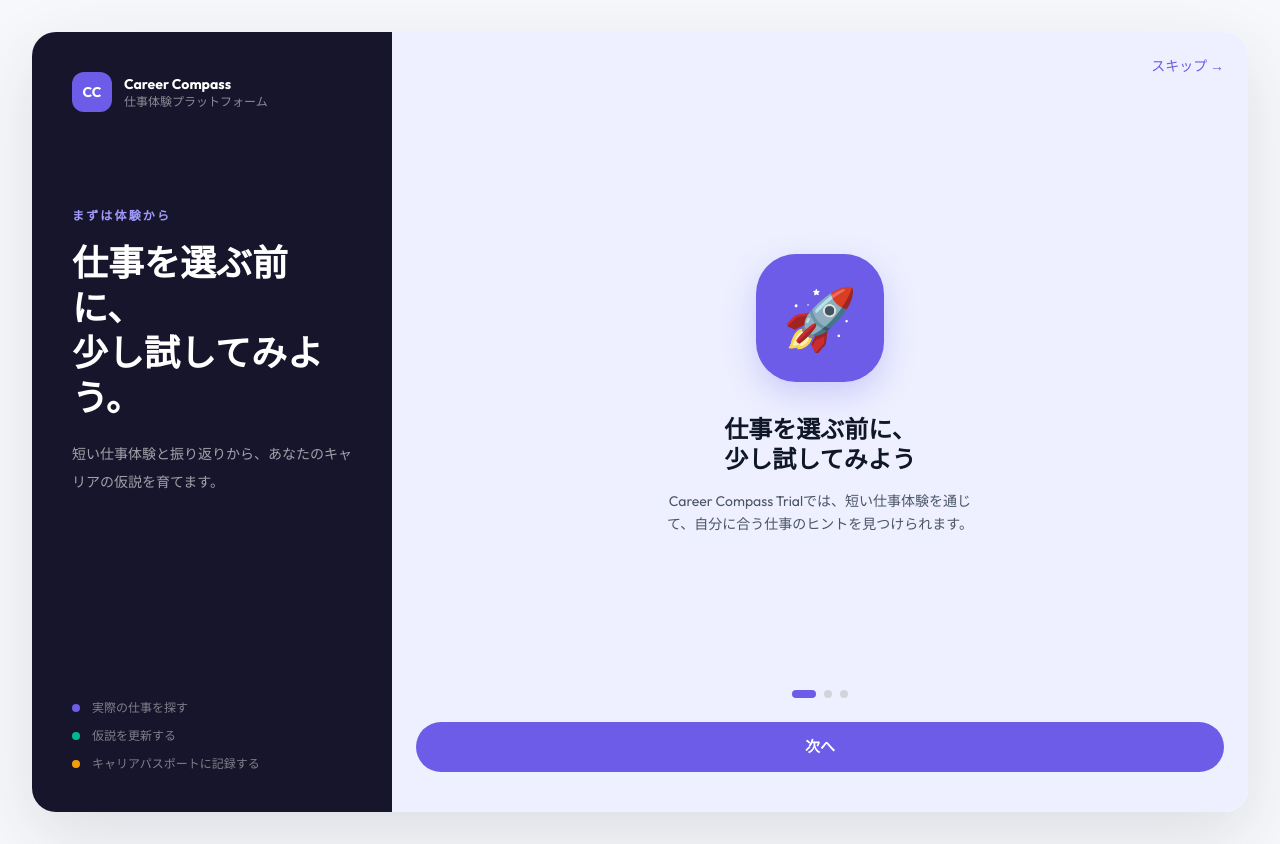
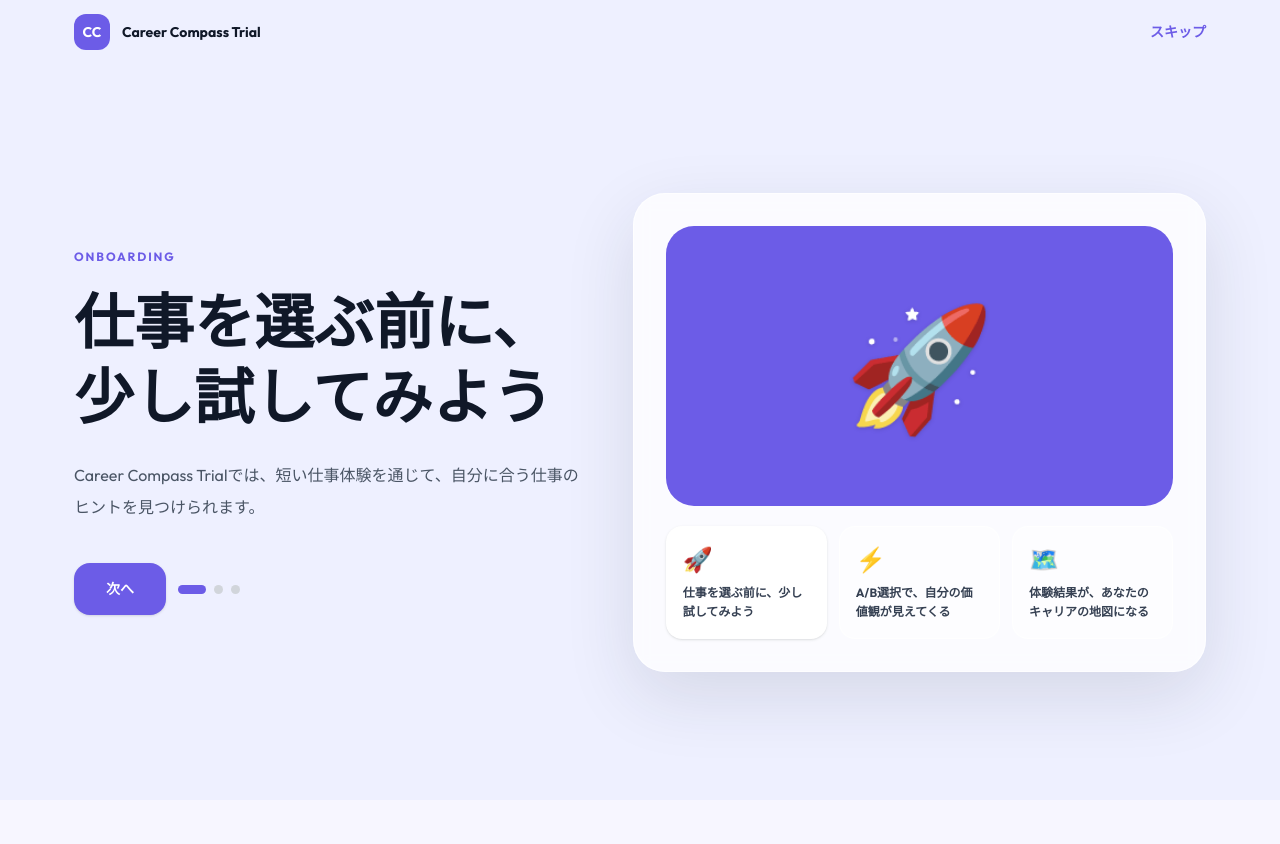
Before and after one commit to mizomizo1/260926-origin-ai-hackathon, a React (Vite) app: page / in a window 1280 px wide. Both pictures are taken after a click on the button "はじめる". After the commit the page ends 800 px from the top, so only its background shows below. Built offline with nearby package versions, Linux system fonts and the light colour scheme; the HTML template or start-up script is replaced by a standard one.

Commit message:
feat: enhance UI layout and styling across multiple screens for improved user experience

```diff
--- a/src/App.tsx
+++ b/src/App.tsx
@@ -106,33 +106,8 @@ export default function App() {
 
   if (isPreAuth) {
     return (
-      <div className="min-h-screen bg-[#F7F8FB] p-4 lg:p-8">
-        <div className="mx-auto grid min-h-[calc(100vh-2rem)] max-w-[1280px] overflow-hidden rounded-3xl bg-white shadow-[0_24px_70px_rgba(31,41,55,0.12)] lg:min-h-[calc(100vh-4rem)] lg:grid-cols-[360px_1fr]">
-          <aside className="hidden bg-[#17152B] p-10 text-white lg:flex lg:flex-col lg:justify-between">
-            <div>
-              <button onClick={() => navigate('splash')} className="flex items-center gap-3 text-left">
-                <span className="flex h-10 w-10 items-center justify-center rounded-xl bg-[#6C5CE7] text-sm font-bold">CC</span>
-                <span>
-                  <span className="block text-sm font-bold">Career Compass</span>
-                  <span className="block text-xs text-white/50">仕事体験プラットフォーム</span>
-                </span>
-              </button>
-              <div className="mt-24">
-                <p className="text-xs font-semibold uppercase tracking-[0.18em] text-[#A29BFE]">まずは体験から</p>
-                <h1 className="mt-4 text-4xl font-bold leading-tight">仕事を選ぶ前に、<br />少し試してみよう。</h1>
-                <p className="mt-5 text-sm leading-7 text-white/60">短い仕事体験と振り返りから、あなたのキャリアの仮説を育てます。</p>
-              </div>
-            </div>
-            <div className="space-y-3 text-xs text-white/45">
-              <div className="flex items-center gap-3"><span className="h-2 w-2 rounded-full bg-[#6C5CE7]" /> 実際の仕事を探す</div>
-              <div className="flex items-center gap-3"><span className="h-2 w-2 rounded-full bg-[#00B894]" /> 仮説を更新する</div>
-              <div className="flex items-center gap-3"><span className="h-2 w-2 rounded-full bg-[#F59E0B]" /> キャリアパスポートに記録する</div>
-            </div>
-          </aside>
-          <section className="min-w-0 overflow-y-auto bg-white">
-            {renderScreen()}
-          </section>
-        </div>
+      <div className="min-h-screen bg-[#F7F8FB]">
+        {renderScreen()}
       </div>
     )
   }
--- a/src/screens/ABIntro.tsx
+++ b/src/screens/ABIntro.tsx
@@ -18,13 +18,17 @@ export default function ABIntro({ navigate }: Props) {
   }
 
   return (
-    <div className="flex flex-col min-h-[780px] bg-white px-6 py-8">
-      <div className="flex-1 flex flex-col justify-center">
-        <div className="overflow-hidden rounded-3xl border border-[#E8E6F5] bg-[#F7F8FB] mb-6">
-          <img src={abIllustration} alt="" className="h-52 w-full object-cover object-center" />
+    <div className="min-h-screen bg-white px-6 py-10">
+      <main className="mx-auto grid min-h-[calc(100vh-5rem)] max-w-[1120px] grid-cols-1 items-center gap-8 lg:grid-cols-[1.05fr_0.95fr]">
+      <section>
+        <div className="overflow-hidden rounded-3xl border border-[#E8E6F5] bg-[#F7F8FB]">
+          <img src={abIllustration} alt="" className="h-[360px] w-full object-cover object-center" />
         </div>
-        <h2 className="text-2xl font-bold text-gray-900 leading-tight">5問だけ、直感で選ぶ</h2>
-        <p className="text-sm text-gray-500 leading-relaxed mt-3">
+      </section>
+      <section>
+        <p className="text-xs font-bold uppercase tracking-[0.16em] text-[#6C5CE7]">A/B Test</p>
+        <h1 className="mt-4 text-4xl font-bold text-gray-900 leading-tight">5問だけ、直感で選ぶ</h1>
+        <p className="text-base text-gray-500 leading-8 mt-4">
           左右の選択肢を見比べて、今の自分に近い方を選んでください。正解はありません。
         </p>
 
@@ -62,9 +66,7 @@ export default function ABIntro({ navigate }: Props) {
             ))}
           </div>
         </div>
-      </div>
 
-      <div className="pb-4">
         <button
           onClick={start}
           onMouseDown={() => setStartPressed(true)}
@@ -75,7 +77,8 @@ export default function ABIntro({ navigate }: Props) {
         >
           5問だけ選ぶ
         </button>
-      </div>
+      </section>
+      </main>
     </div>
   )
 }
--- a/src/screens/ABQuestion.tsx
+++ b/src/screens/ABQuestion.tsx
@@ -30,7 +30,8 @@ export default function ABQuestion({ navigate, questionIndex, answers, setAnswer
   }
 
   return (
-    <div className="flex flex-col min-h-[780px] bg-white px-5 py-6">
+    <div className="min-h-screen bg-white px-6 py-8">
+      <main className="mx-auto max-w-[1040px]">
       {/* Header */}
       <div className="mb-6">
         <div className="flex justify-between items-center mb-3">
@@ -48,14 +49,14 @@ export default function ABQuestion({ navigate, questionIndex, answers, setAnswer
       </div>
 
       {/* Question */}
-      <div className="text-center mb-6">
+      <div className="text-center mb-8">
         <p className="text-xs font-medium text-[#6C5CE7] mb-2 uppercase tracking-wider">Q{questionIndex + 1}</p>
-        <h3 className="text-lg font-bold text-gray-900">{q.question}</h3>
+        <h1 className="text-3xl font-bold text-gray-900">{q.question}</h1>
       </div>
 
       {/* Cards */}
       <div className="flex-1 flex flex-col gap-4">
-        <div className="grid grid-cols-[1fr_auto_1fr] items-stretch gap-2 sm:gap-3">
+        <div className="grid grid-cols-[1fr_auto_1fr] items-stretch gap-4">
         {(['a', 'b'] as const).map(choice => {
           const card = q[choice]
           const isSelected = selected === choice
@@ -69,7 +70,7 @@ export default function ABQuestion({ navigate, questionIndex, answers, setAnswer
               <button
                 onClick={() => choose(choice)}
                 disabled={selected !== null}
-                className="w-full rounded-3xl p-4 sm:p-5 text-left transition-all duration-200 active:scale-[0.98]"
+                className="min-h-[330px] w-full rounded-3xl p-6 text-left transition-all duration-200 active:scale-[0.98]"
                 style={{
                   border: isSelected ? `2.5px solid ${choice === 'a' ? '#6C5CE7' : '#00B894'}` : '2px solid #E8E6F5',
                   background: isSelected ? (choice === 'a' ? '#EEF0FF' : '#ECFDF7') : 'white',
@@ -91,7 +92,7 @@ export default function ABQuestion({ navigate, questionIndex, answers, setAnswer
                 </div>
                 <ul className="space-y-3">
                   {card.points.map((pt, i) => (
-                    <li key={i} className="rounded-2xl bg-gray-50 px-3 py-2 text-sm font-medium text-gray-700">
+                    <li key={i} className="rounded-2xl bg-gray-50 px-4 py-3 text-base font-medium text-gray-700">
                       {pt}
                     </li>
                   ))}
@@ -113,6 +114,7 @@ export default function ABQuestion({ navigate, questionIndex, answers, setAnswer
           どちらも気になる（どちらかをランダム選択）
         </button>
       </div>
+      </main>
     </div>
   )
 }
--- a/src/screens/Onboarding.tsx
+++ b/src/screens/Onboarding.tsx
@@ -37,46 +37,67 @@ export default function Onboarding({ navigate }: Props) {
   }
 
   return (
-    <div className="flex flex-col min-h-[780px]" style={{ background: slide.bg, transition: 'background 0.4s' }}>
-      {/* Skip */}
-      <div className="flex justify-end p-6">
-        <button onClick={() => navigate('roleSelect')} className="text-sm font-medium" style={{ color: slide.color }}>
-          スキップ →
+    <div className="min-h-screen" style={{ background: slide.bg, transition: 'background 0.4s' }}>
+      <header className="mx-auto flex h-16 max-w-[1180px] items-center justify-between px-6">
+        <button onClick={() => navigate('splash')} className="flex items-center gap-3 text-left">
+          <span className="flex h-9 w-9 items-center justify-center rounded-xl bg-[#6C5CE7] text-sm font-bold text-white">CC</span>
+          <span className="text-sm font-bold text-gray-900">Career Compass Trial</span>
         </button>
-      </div>
+        <button onClick={() => navigate('roleSelect')} className="text-sm font-bold" style={{ color: slide.color }}>
+          スキップ
+        </button>
+      </header>
 
-      {/* Illustration */}
-      <div className="flex-1 flex flex-col items-center justify-center px-8 text-center">
-        <div className="w-32 h-32 rounded-[40px] flex items-center justify-center text-6xl mb-8 mx-auto"
-          style={{ background: slide.color, boxShadow: `0 12px 32px ${slide.color}40` }}>
-          {slide.emoji}
-        </div>
-
-        <h2 className="text-2xl font-bold text-gray-900 leading-tight mb-4" style={{ whiteSpace: 'pre-line' }}>
+      <main className="mx-auto grid min-h-[calc(100vh-4rem)] max-w-[1180px] grid-cols-1 items-center gap-10 px-6 py-10 lg:grid-cols-[0.95fr_1.05fr]">
+        <section>
+          <p className="text-xs font-bold uppercase tracking-[0.16em]" style={{ color: slide.color }}>Onboarding</p>
+          <h1 className="mt-5 text-4xl font-bold leading-tight text-gray-900 lg:text-6xl" style={{ whiteSpace: 'pre-line' }}>
             {slide.title}
-        </h2>
-        <p className="text-sm text-gray-600 leading-relaxed max-w-xs">
+          </h1>
+          <p className="mt-6 max-w-xl text-base leading-8 text-gray-600">
             {slide.desc}
           </p>
-      </div>
-
-      {/* Bottom */}
-      <div className="px-6 pb-10">
-        {/* Dots */}
-        <div className="flex justify-center gap-2 mb-6">
+          <div className="mt-10 flex max-w-md items-center gap-3">
+            <button onClick={next} className="rounded-2xl px-8 py-4 text-sm font-bold text-white shadow-sm" style={{ background: slide.color }}>
+              {current < slides.length - 1 ? '次へ' : 'はじめる'}
+            </button>
+            <div className="flex gap-2">
               {slides.map((_, i) => (
-            <div key={i} className="rounded-full transition-all duration-300"
+                <button
+                  key={i}
+                  onClick={() => setCurrent(i)}
+                  aria-label={`${i + 1}枚目`}
+                  className="rounded-full transition-all duration-300"
                   style={{
-                width: i === current ? 24 : 8, height: 8,
+                    width: i === current ? 28 : 9, height: 9,
                     background: i === current ? slide.color : '#D1D5DB',
-              }} />
+                  }}
+                />
               ))}
             </div>
+          </div>
+        </section>
 
-        <button onClick={next} className="primary-btn" style={{ background: slide.color }}>
-          {current < slides.length - 1 ? '次へ' : 'はじめる'}
+        <section className="rounded-[32px] border border-white/70 bg-white/75 p-8 shadow-[0_24px_70px_rgba(31,41,55,0.12)] backdrop-blur">
+          <div className="grid gap-5">
+            <div className="flex min-h-[280px] items-center justify-center rounded-[28px]" style={{ background: slide.color }}>
+              <div className="text-[120px] leading-none drop-shadow-sm">{slide.emoji}</div>
+            </div>
+            <div className="grid grid-cols-3 gap-3">
+              {slides.map((item, index) => (
+                <button
+                  key={item.title}
+                  onClick={() => setCurrent(index)}
+                  className={`rounded-2xl border p-4 text-left transition-all ${index === current ? 'border-transparent bg-white shadow-sm' : 'border-white/70 bg-white/45'}`}
+                >
+                  <div className="text-2xl">{item.emoji}</div>
+                  <p className="mt-2 text-xs font-bold leading-relaxed text-gray-700">{item.title.replace('\n', '')}</p>
                 </button>
+              ))}
             </div>
+          </div>
+        </section>
+      </main>
     </div>
   )
 }
--- a/src/screens/PreferenceResult.tsx
+++ b/src/screens/PreferenceResult.tsx
@@ -20,17 +20,24 @@ export default function PreferenceResult({ navigate, answers }: Props) {
   const secondary = top2[1]
 
   return (
-    <div className="flex flex-col min-h-[780px] bg-white pb-6">
+    <div className="min-h-screen bg-white px-6 py-10">
+      <main className="mx-auto grid min-h-[calc(100vh-5rem)] max-w-[1120px] grid-cols-1 items-center gap-8 lg:grid-cols-[0.95fr_1.05fr]">
       {/* Header */}
-      <div className="px-6 pt-8 pb-4 text-center" style={{ background: 'linear-gradient(180deg, #EEF0FF 0%, white 100%)' }}>
+      <section className="rounded-3xl p-8" style={{ background: 'linear-gradient(180deg, #EEF0FF 0%, white 100%)' }}>
         <div className="text-3xl mb-2">🔮</div>
-        <h2 className="text-xl font-bold text-gray-900">あなたの価値観の仮説</h2>
-        <p className="text-xs text-gray-500 mt-1">最初のTrial選びに使います</p>
-      </div>
+        <p className="text-xs font-bold uppercase tracking-[0.16em] text-[#6C5CE7]">Preference Result</p>
+        <h1 className="mt-4 text-4xl font-bold text-gray-900">あなたの価値観の仮説</h1>
+        <p className="text-base text-gray-500 mt-3">最初のTrial選びに使います</p>
 
-      <div className="px-6">
-        {/* 最初のTrialへの道のり(1つ目は完了済みで見せる) */}
-        <div className="rounded-2xl border border-gray-100 bg-white p-4 mb-4">
+        <div className="rounded-[28px] p-5 mb-4 border-l-4 border-[#6C5CE7]" style={{ background: 'linear-gradient(135deg, #EEF0FF, #F7F6FF)' }}>
+          <p className="text-xs font-bold text-[#6C5CE7] mb-2">初期仮説</p>
+          <p className="text-xl font-bold text-gray-900 leading-tight">人と関わりながら伸びるタイプ</p>
+          <p className="text-sm text-gray-600 leading-relaxed mt-3">まずは、相談しながら考えるTrialから試してみましょう。</p>
+        </div>
+      </section>
+
+      <section>
+        <div className="rounded-2xl border border-gray-100 bg-white p-4 mb-4 shadow-sm">
           <p className="text-[11px] font-bold text-gray-500 mb-3">あと2ステップで、企業から反応が届きます</p>
           <div className="flex items-center gap-2">
             {[
@@ -39,7 +46,7 @@ export default function PreferenceResult({ navigate, answers }: Props) {
               { label: '企業からの反応', state: 'locked' },
             ].map((step, index) => (
               <div key={step.label} className="flex items-center gap-2 flex-1 min-w-0">
-                <div className={`flex-1 min-w-0 rounded-xl px-2 py-2 text-center ${step.state === 'next' ? 'bg-[#6C5CE7] text-white' : step.state === 'done' ? 'bg-[#EEF0FF] text-[#6C5CE7]' : 'bg-gray-50 text-gray-400'}`}>
+                <div className={`flex-1 min-w-0 rounded-xl px-2 py-3 text-center ${step.state === 'next' ? 'bg-[#6C5CE7] text-white' : step.state === 'done' ? 'bg-[#EEF0FF] text-[#6C5CE7]' : 'bg-gray-50 text-gray-400'}`}>
                   <p className="text-[11px] font-bold truncate">{step.state === 'done' ? '✓ ' : step.state === 'locked' ? '🔒 ' : '▶ '}{step.label}</p>
                   {step.sub && <p className="text-[10px] opacity-80">{step.sub}</p>}
                 </div>
@@ -47,13 +54,6 @@ export default function PreferenceResult({ navigate, answers }: Props) {
               </div>
             ))}
           </div>
-        </div>
-
-        {/* Insight */}
-        <div className="rounded-[28px] p-5 mb-4 border-l-4 border-[#6C5CE7]" style={{ background: 'linear-gradient(135deg, #EEF0FF, #F7F6FF)' }}>
-          <p className="text-xs font-bold text-[#6C5CE7] mb-2">初期仮説</p>
-          <p className="text-xl font-bold text-gray-900 leading-tight">人と関わりながら伸びるタイプ</p>
-          <p className="text-sm text-gray-600 leading-relaxed mt-3">まずは、相談しながら考えるTrialから試してみましょう。</p>
         </div>
 
         <div className="rounded-3xl bg-white border border-gray-100 p-4 mb-4">
@@ -83,7 +83,8 @@ export default function PreferenceResult({ navigate, answers }: Props) {
         <button onClick={() => navigate('studentHome')} className="w-full text-center text-xs text-gray-400 mt-4 py-2">
           あとでやる
         </button>
-      </div>
+      </section>
+      </main>
     </div>
   )
 }
--- a/src/screens/RoleSelect.tsx
+++ b/src/screens/RoleSelect.tsx
@@ -4,23 +4,25 @@ interface Props { navigate: (s: Screen) => void }
 
 export default function RoleSelect({ navigate }: Props) {
   return (
-    <div className="flex flex-col min-h-[780px] bg-white px-6 py-10">
-      <div className="mb-10 text-center">
-        <div className="w-12 h-12 rounded-2xl bg-[#EEF0FF] flex items-center justify-center text-2xl mx-auto mb-4">🧭</div>
-        <h2 className="text-2xl font-bold text-gray-900">あなたはどちらですか？</h2>
-        <p className="text-sm text-gray-500 mt-2">利用目的に合わせて選んでください</p>
+    <div className="min-h-screen bg-white">
+      <main className="mx-auto flex min-h-screen max-w-[1120px] flex-col justify-center px-6 py-12">
+      <div className="mb-10">
+        <div className="w-12 h-12 rounded-2xl bg-[#EEF0FF] flex items-center justify-center text-2xl mb-4">🧭</div>
+        <p className="text-xs font-bold uppercase tracking-[0.16em] text-[#6C5CE7]">Choose Role</p>
+        <h1 className="mt-3 text-4xl font-bold text-gray-900">利用する立場を選んでください</h1>
+        <p className="text-base text-gray-500 mt-3">このデモでは学生側と企業側の両方の流れを確認できます。</p>
       </div>
 
-      <div className="flex-1 flex flex-col gap-4">
+      <div className="grid grid-cols-1 gap-5 lg:grid-cols-2">
         <button
           onClick={() => navigate('studentLogin')}
-          className="w-full rounded-3xl p-6 text-left transition-all hover:scale-[1.02] active:scale-[0.99]"
+          className="min-h-[300px] w-full rounded-3xl p-8 text-left transition-all hover:-translate-y-1 active:scale-[0.99]"
           style={{ background: 'linear-gradient(135deg, #6C5CE7, #A29BFE)', boxShadow: '0 8px 24px rgba(108,92,231,0.3)' }}
         >
-          <div className="text-4xl mb-3">🎓</div>
-          <h3 className="text-xl font-bold text-white mb-1">学生として使う</h3>
-          <p className="text-sm text-white/80">仕事体験を通じて自分に合うキャリアを探す</p>
-          <div className="mt-4 flex gap-2 flex-wrap">
+          <div className="text-5xl mb-8">🎓</div>
+          <h3 className="text-3xl font-bold text-white mb-3">学生として使う</h3>
+          <p className="text-base leading-7 text-white/80">仕事体験を通じて自分に合うキャリアを探す</p>
+          <div className="mt-8 flex gap-2 flex-wrap">
             {['A/B選択', 'Job Trial', 'キャリアパスポート'].map(t => (
               <span key={t} className="text-xs bg-white/20 text-white rounded-full px-3 py-1">{t}</span>
             ))}
@@ -29,13 +31,13 @@ export default function RoleSelect({ navigate }: Props) {
 
         <button
           onClick={() => navigate('companyLogin')}
-          className="w-full rounded-3xl p-6 text-left transition-all hover:scale-[1.02] active:scale-[0.99]"
+          className="min-h-[300px] w-full rounded-3xl p-8 text-left transition-all hover:-translate-y-1 active:scale-[0.99]"
           style={{ background: 'linear-gradient(135deg, #1A1A2E, #0F3460)', boxShadow: '0 8px 24px rgba(26,26,46,0.3)' }}
         >
-          <div className="text-4xl mb-3">🏢</div>
-          <h3 className="text-xl font-bold text-white mb-1">企業として使う</h3>
-          <p className="text-sm text-white/80">Missionを作成し、適性の高い学生を見つける</p>
-          <div className="mt-4 flex gap-2 flex-wrap">
+          <div className="text-5xl mb-8">🏢</div>
+          <h3 className="text-3xl font-bold text-white mb-3">企業として使う</h3>
+          <p className="text-base leading-7 text-white/80">Missionを作成し、適性の高い学生を見つける</p>
+          <div className="mt-8 flex gap-2 flex-wrap">
             {['Mission作成', '学生分析', 'スカウト'].map(t => (
               <span key={t} className="text-xs bg-white/20 text-white rounded-full px-3 py-1">{t}</span>
             ))}
@@ -46,6 +48,7 @@ export default function RoleSelect({ navigate }: Props) {
       <p className="text-center text-xs text-gray-400 mt-6">
         ハッカソンデモ版 · すべてモックデータ
       </p>
+      </main>
     </div>
   )
 }
--- a/src/screens/StudentLogin.tsx
+++ b/src/screens/StudentLogin.tsx
@@ -8,9 +8,24 @@ export default function StudentLogin({ navigate }: Props) {
   const [password, setPassword] = useState('')
 
   return (
-    <div className="flex flex-col min-h-[780px] bg-white px-6 py-8">
-      <button onClick={() => navigate('roleSelect')} className="text-left text-gray-400 mb-6 text-sm">← 戻る</button>
+    <div className="min-h-screen bg-[#F7F8FB] px-6 py-10">
+      <main className="mx-auto grid min-h-[calc(100vh-5rem)] max-w-[1120px] grid-cols-1 items-center gap-8 lg:grid-cols-[1fr_420px]">
+      <section>
+        <button onClick={() => navigate('roleSelect')} className="text-left text-gray-400 mb-8 text-sm">← 戻る</button>
+        <p className="text-xs font-bold uppercase tracking-[0.16em] text-[#6C5CE7]">Student Account</p>
+        <h1 className="mt-4 text-4xl font-bold leading-tight text-gray-900 lg:text-5xl">学生として始める</h1>
+        <p className="mt-4 max-w-xl text-base leading-8 text-gray-600">ログインしても、ゲストとして体験しても大丈夫です。次にプロフィールとA/B選択へ進みます。</p>
+        <div className="mt-8 grid max-w-2xl grid-cols-3 gap-3">
+          {['価値観を選ぶ', 'Trialを試す', '企業の反応を見る'].map((item, index) => (
+            <div key={item} className="rounded-2xl border border-gray-100 bg-white p-4 shadow-sm">
+              <span className="text-xs font-bold text-[#6C5CE7]">0{index + 1}</span>
+              <p className="mt-2 text-sm font-bold text-gray-800">{item}</p>
+            </div>
+          ))}
+        </div>
+      </section>
 
+      <section className="rounded-3xl border border-gray-100 bg-white p-7 shadow-[0_24px_70px_rgba(31,41,55,0.10)]">
       <div className="mb-8">
         <div className="text-4xl mb-3">👋</div>
         <h2 className="text-2xl font-bold text-gray-900">ログイン / 登録</h2>
@@ -62,6 +77,8 @@ export default function StudentLogin({ navigate }: Props) {
       >
         まずは体験してみる（ゲスト）→
       </button>
+      </section>
+      </main>
     </div>
   )
 }
```
Also changed, not shown: src/screens/ProfileSetup.tsx (+27 -19 lines). Lines whose indentation alone changed are shown as unchanged.
